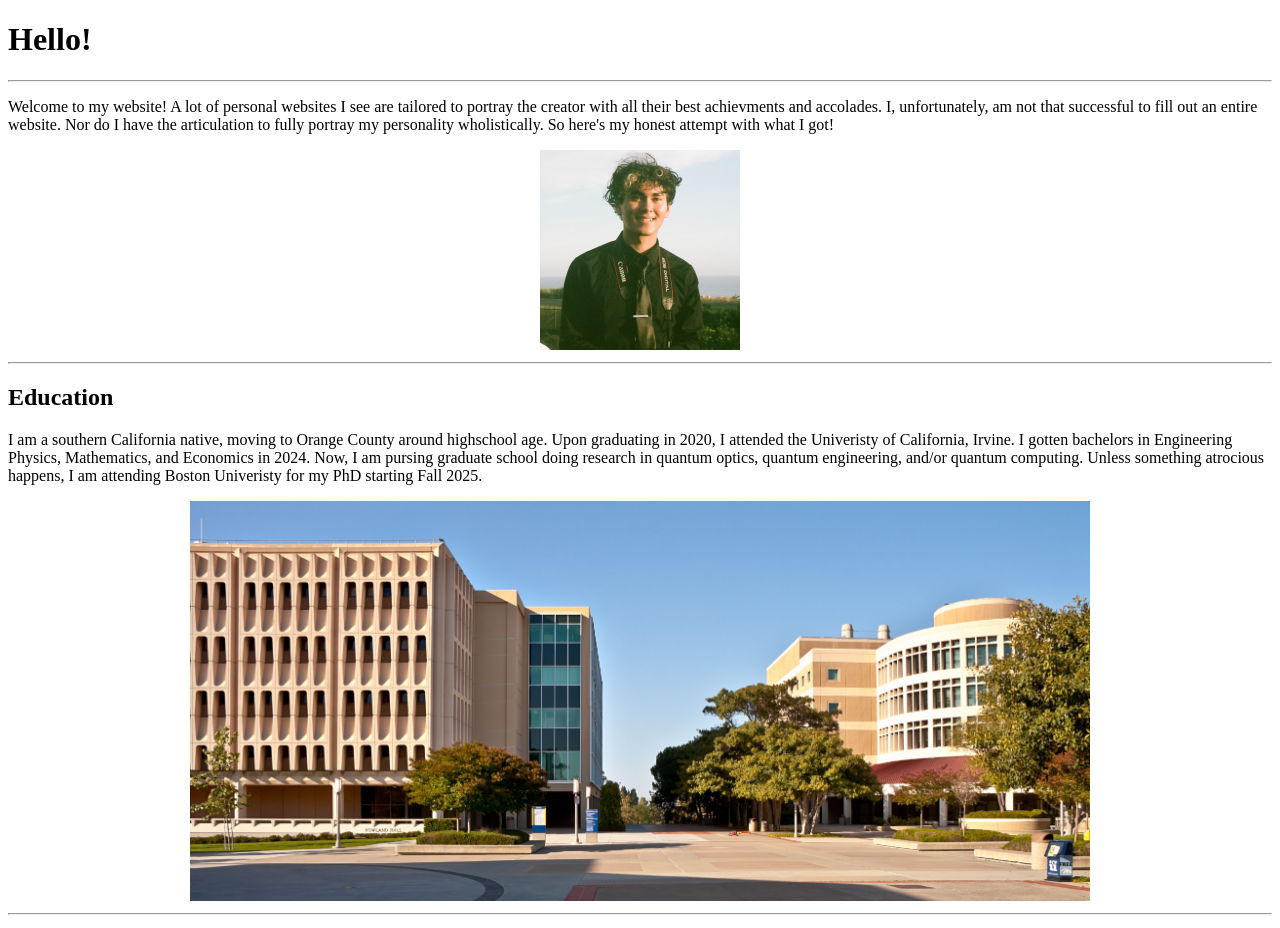
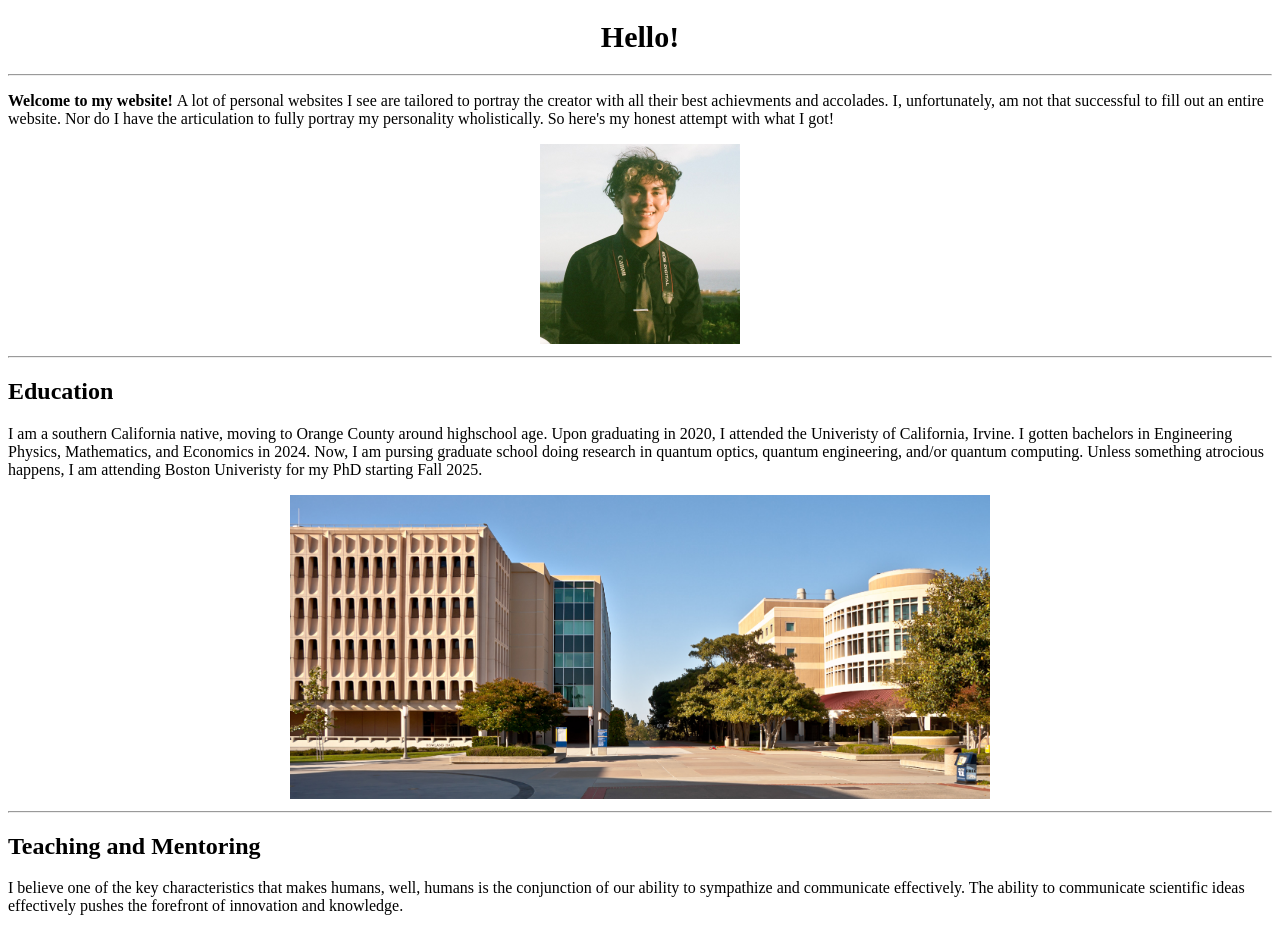
Before and after one commit to creamyweenie/creamyweenie.github.io, a plain HTML site: page index.html in a window 1280 px wide. Shown: the top 928 px of the page. Drawn offline with Linux system fonts and the light colour scheme.

Commit message:
Styling update with css
Added bold to the title and a strong font via css

```diff
--- a/index.html
+++ b/index.html
@@ -3,27 +3,28 @@
     <head>
         <meta charset="UTF-8">
         <title>Homepage</title>
+        <link rel="stylesheet" href="styling.css">
     </head>
     <body>
-        <h1>Hello!</h1>
-        <hr>
-        <p>Welcome to my website! A lot of personal websites I see are tailored to
+        <h1 class="Opening">Hello!</h1>
+        <hr class="line">
+        <p> <strong>Welcome to my website! </strong> A lot of personal websites I see are tailored to
         portray the creator with all their best achievments and accolades. I, unfortunately,
         am not that successful to fill out an entire website. Nor do I have the articulation to fully portray
         my personality wholistically. So here's my honest attempt with what I got!
         </p>
         <center>
-        <img src="Images/profilepic.jpeg" alt ="A picture of me, Kit Roy Feeney" width="200" height="200">
+        <img src="Images/profilepic.jpeg" alt ="A picture of me, Kit Roy Feeney" width="200" height="200" >
         </center>
-        <hr>
+        <hr class="line">
         <h2>Education</h2>
         <p>I am a southern California native, moving to Orange County around highschool age. Upon graduating in 2020, I attended the Univeristy of California, Irvine. I gotten bachelors
             in Engineering Physics, Mathematics, and Economics in 2024. Now, I am pursing graduate school doing research in quantum optics, quantum engineering, and/or quantum computing.
             Unless something atrocious happens, I am attending Boston Univeristy for my PhD starting Fall 2025. </p>
             <center>
-            <img src="Images/SciencePlaza.jpg" alt="UCI's physical science buildings" width="900" height="400">
+            <img src="Images/SciencePlaza.jpg" alt="UCI's physical science buildings" width="900" height="400" class="UCI">
             </center>
-        <hr>
+        <hr class="line">
         <h2>Teaching and Mentoring</h2>
         <p>I believe one of the key characteristics that makes humans, well, humans is the conjunction of our ability to sympathize and communicate effectively.
         The ability to communicate scientific ideas effectively pushes the forefront of innovation and knowledge.
@@ -34,10 +35,10 @@
             in graduate school and will actively look into the possibility of becoming an instructor while still completing my doctorate.
         </p>
         <p>I was also active as a mentor to incoming physics major at my alma matter. My work for the department lead me to be given the outstanding senior service award for the Physics Department. </p>
-        <hr>
+        <hr class="line">
         <h2>Research</h2>
         <p>Work in progress</p>
-        <hr>
+        <hr class="line">
         <h2>Personal and Projects</h2>
         <p>Work in progress</p>
     </body>
--- /dev/null
+++ b/styling.css
@@ -0,0 +1,19 @@
+* {
+    font-family: "Times New Roman";
+}
+
+.Opening {
+    font-size: 30px ;
+    font-weight: bold;
+    text-align: center;
+}
+
+.UCI {
+    height:auto;
+    width: 700px;
+}
+
+.line{
+    color: black ;
+    font-weight: bold;
+}
```
